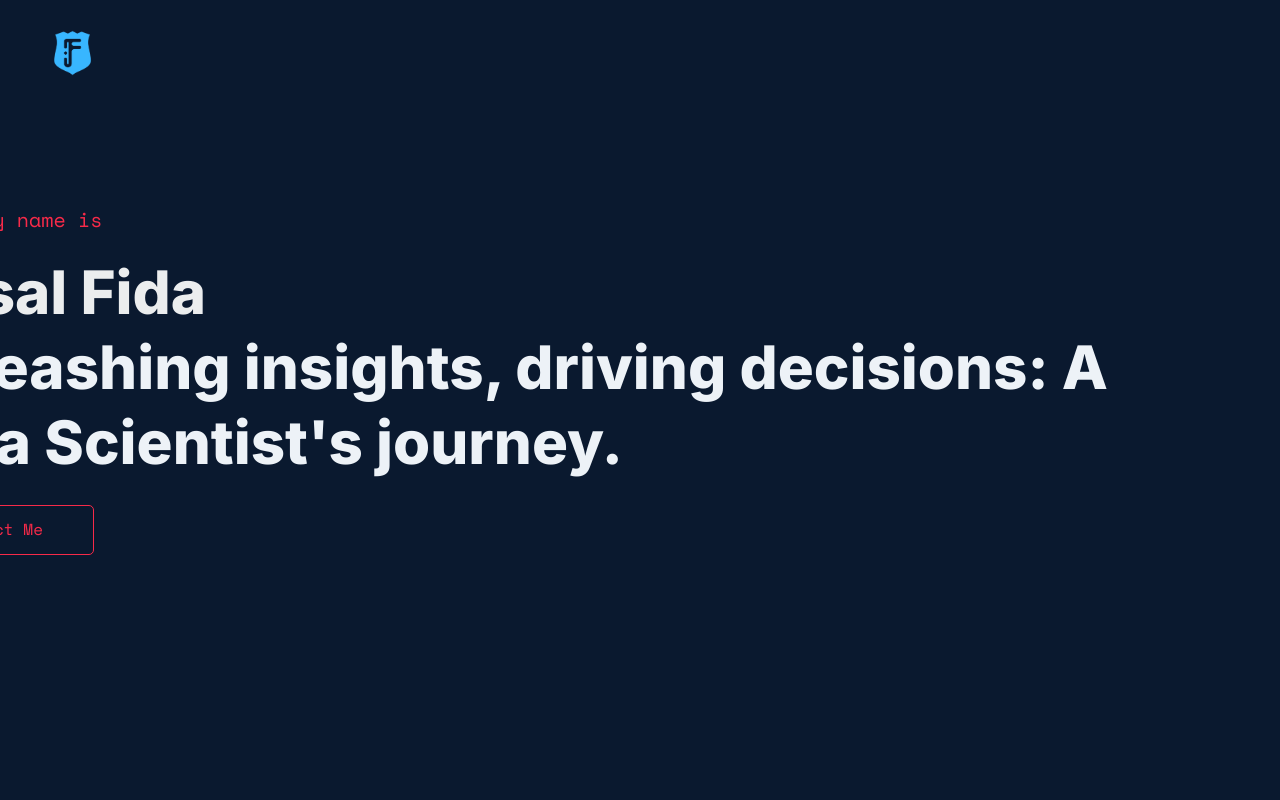
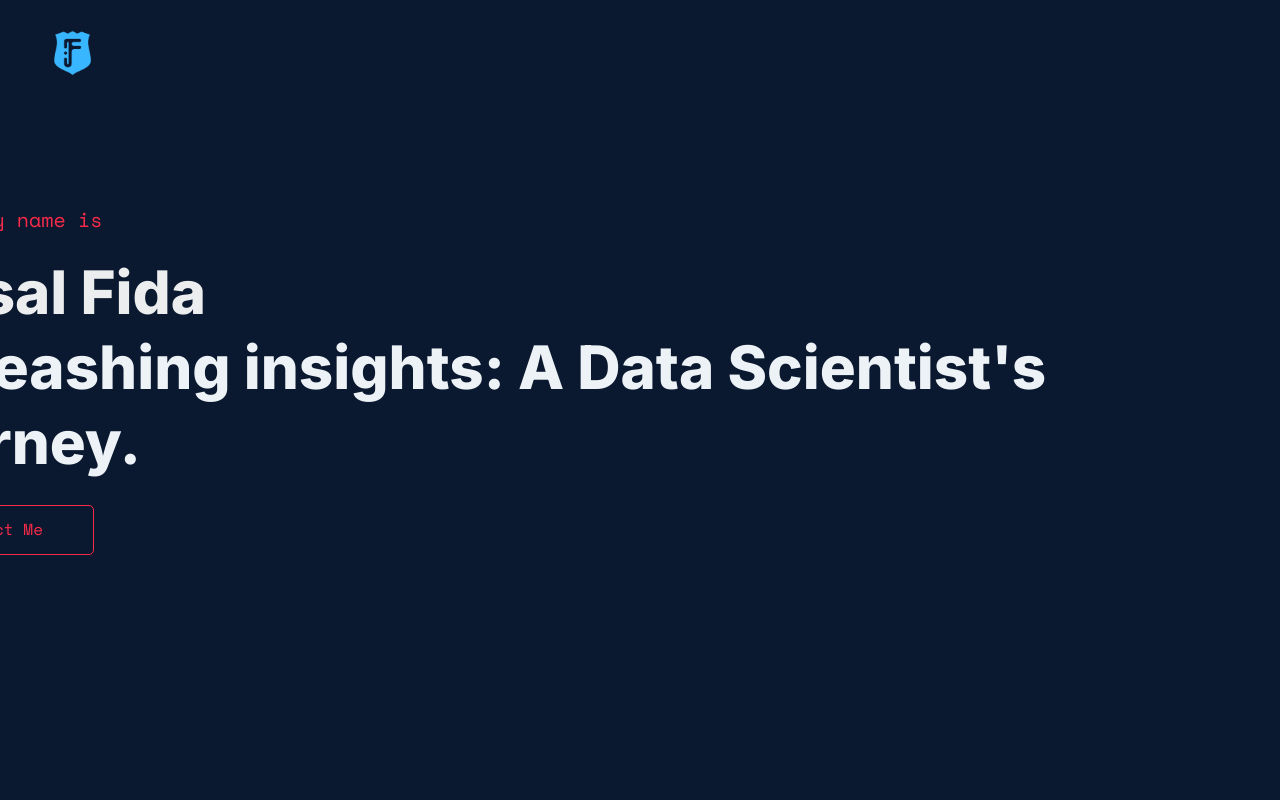
Before and after one commit to faisal-fida/faisal-fida.github.io, a Next.js app: page / in a window 1280 px wide. Shown: the top 800 px of the page. Built offline with nearby package versions, Linux system fonts and the light colour scheme.

Commit message:
Update Hero.tsx

```diff
--- a/src/components/Hero.tsx
+++ b/src/components/Hero.tsx
@@ -35,7 +35,7 @@ export const Hero = () => {
 							mx={5}>
 							Faisal Fida
 							<br />
-							<chakra.span color="gray.100">Unleashing insights, driving decisions: A Data Scientist's journey.</chakra.span>
+							<chakra.span color="gray.100">Unleashing insights: A Data Scientist's journey.</chakra.span>
 						</Text>
 					</Box>
 					{/* <Text
```
